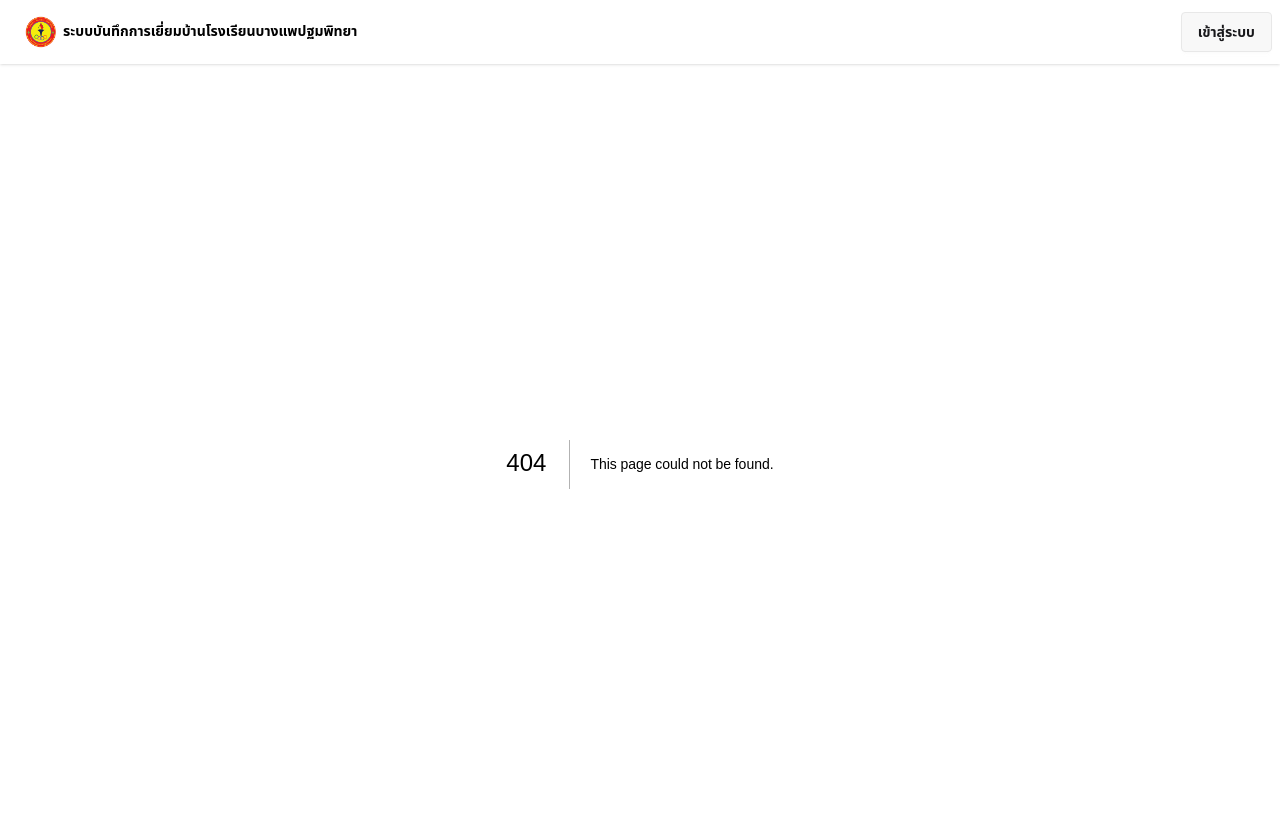
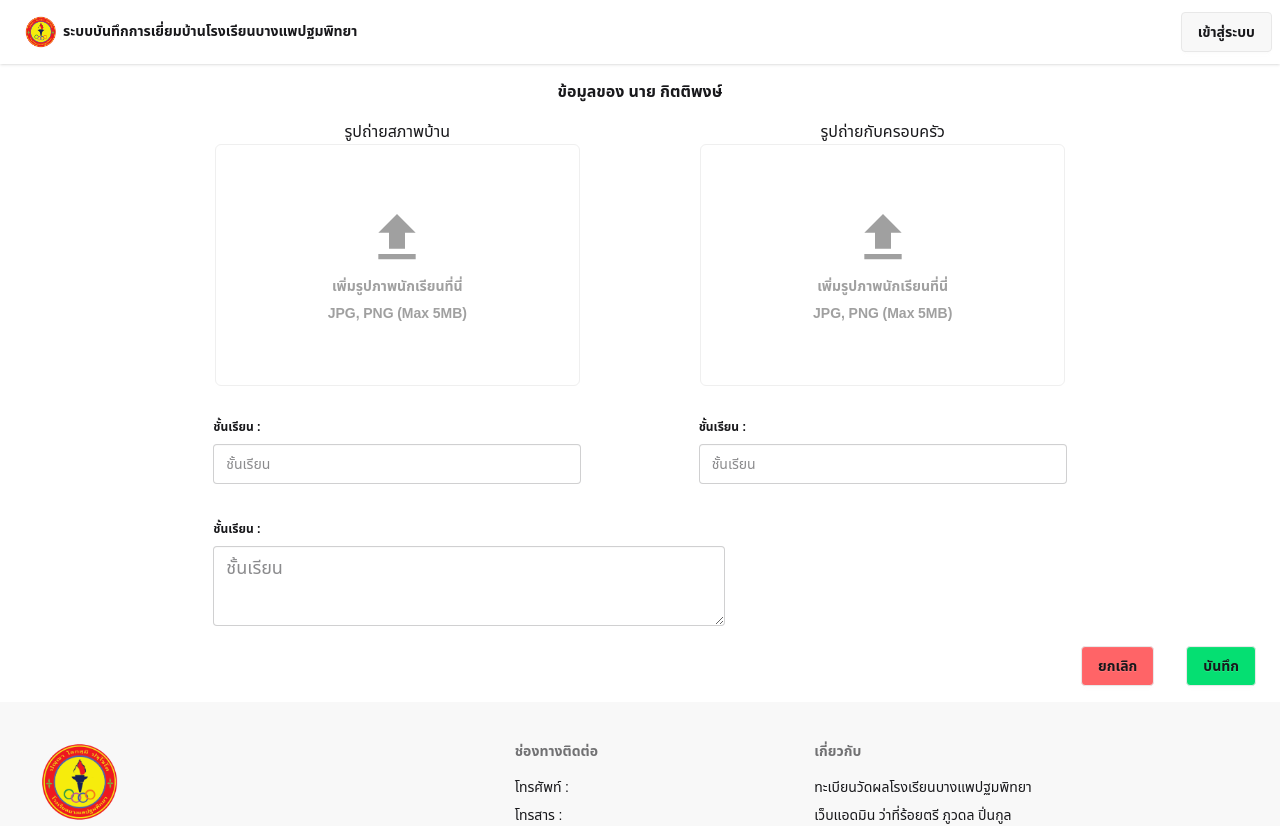
Before and after one commit to Punsano26/ProjectVisitHome, a Next.js app: page /teacher/visit-result in a window 1280 px wide. Before the commit this address had no page. Shown: the top 826 px of the page. Built offline with nearby package versions, Linux system fonts and the light colour scheme.

Commit message:
add page upload visit-result and edit layout

```diff
--- a/src/app/admin/classroom/page.jsx
+++ b/src/app/admin/classroom/page.jsx
@@ -6,7 +6,7 @@ import ModalAddStudent from '@components/modals/addstudent';
 
 const page = () => {
   return (
-    <div className='p-2'>
+    <div className='p-2 h-screen'>
          <h5 className="text-center font-bold">
           มัธยมศึกษาปีที่<span>5/1</span>
         </h5>
--- a/src/app/teacher/home/page.jsx
+++ b/src/app/teacher/home/page.jsx
@@ -54,7 +54,8 @@ const page = () => {
           </label>
         </div>
       </div>
-      <button className="btn btn-success">พิมพ์รายชื่อนักเรียน</button>
+      <div className="items-center flex justify-center mb-4 md:justify-start md:ml-4 "><button className="btn btn-success">พิมพ์รายชื่อนักเรียน</button></div>
+
       {/* ตารางแสดงรายชื่อนักเรียนขอห้องนี้ */}
       <div className="overflow-x-auto">
         <table className="table">
@@ -122,14 +123,16 @@ const page = () => {
                 <td>
                   <span>{student.lastname}</span>
                 </td>
+
                 {/* ใช้ Ternary Operator */}
                 <td className="text-center">
                   {student.status_visit !== "เยี่ยมแล้ว" ? (
-                    <span className="inline-flex items-center rounded-md bg-red-300 px-2 py-1 text-xs font-medium text-red-800 ring-1 ring-red-600/20 ring-inset">
+
+                    <span className="badge badge-soft badge-error">
                       {student.status_visit}
                     </span>
                   ) : (
-                    <span className="inline-flex items-center rounded-md bg-emerald-300 px-2 py-1 text-xs font-medium text-green-800 ring-1 ring-green-600/20 ring-inset">
+                    <span className="badge badge-soft badge-success">
                       {student.status_visit}
                     </span>
                   )}
--- /dev/null
+++ b/src/app/teacher/visit-result/page.jsx
@@ -0,0 +1,133 @@
+"use client";
+import { useState } from "react";
+import { MdUpload } from "react-icons/md";
+import React from "react";
+
+const page = () => {
+  const [homepic, setHomepic] = useState(null);
+  const [familypic, setFamilypic] = useState(null);
+
+  const handleAddHome = () => {
+    document.getElementById("addhomepic").click();
+  };
+  const handleAddFamily = () => {
+    document.getElementById("addfamilypic").click();
+  };
+
+  return (
+    <div>
+      <div className="flex justify-center items-center mt-4">
+        <h5 className="font-semibold">
+          ข้อมูลของ <span>นาย</span> <span>กิตติพงษ์</span>
+        </h5>
+      </div>
+
+      <div className="md:flex mx-auto justify-between w-8/12">
+        {/* ส่วนปุ่มเพิ่มรูปภาพบ้านกับรูปภาพนักเรียน */}
+        <div className="flex flex-col justify-center items-center mt-4">
+          <h3>รูปถ่ายสภาพบ้าน</h3>
+          <div
+            className={`btn btn-ghost flex flex-col py-30 px-28 border-1 rounded-md border-[#EFEFEF]`}
+            onClick={handleAddHome}
+          >
+            {homepic ? (
+              <>
+                <img
+                  src={URL.createObjectURL(homepic)}
+                  className="w-30 h-28 rounded-md object-cover"
+                  alt=""
+                />
+              </>
+            ) : (
+              <>
+                <div>
+                  <MdUpload className="size-16 text-[#A0A0A0]" />
+                </div>
+                <p className="text-[#A0A0A0]">เพิ่มรูปภาพนักเรียนที่นี่</p>
+                <p className="text-[#A0A0A0]">JPG, PNG (Max 5MB)</p>
+              </>
+            )}
+
+          </div>
+
+          {/* Hidden file input with a unique ID */}
+          <input
+            className="hidden"
+            type="file"
+            id="addhomepic"
+            accept="image/jpeg, image/png"
+            onChange={(e) => setHomepic(e.target.files[0])}
+          />
+         <fieldset className="fieldset my-6">
+          <legend className="fieldset-legend">ชั้นเรียน :</legend>
+          <input
+            type="text"
+            className="input w-64 md:w-92"
+            placeholder="ชั้นเรียน"
+          />
+        </fieldset>
+        </div>
+        <div className="flex flex-col justify-center items-center mt-4">
+          <h3>รูปถ่ายกับครอบครัว</h3>
+          <div
+            className={`btn btn-ghost flex flex-col py-30 px-28 border-1 rounded-md border-[#EFEFEF]`}
+            onClick={handleAddFamily}
+          >
+            {familypic ? (
+              <>
+                <img
+                  src={URL.createObjectURL(familypic)}
+                  className="w-30 h-28 rounded-md object-cover"
+                  alt=""
+                />
+              </>
+            ) : (
+              <>
+                <div>
+                  <MdUpload className="size-16 text-[#A0A0A0]" />
+                </div>
+                <p className="text-[#A0A0A0]">เพิ่มรูปภาพนักเรียนที่นี่</p>
+                <p className="text-[#A0A0A0]">JPG, PNG (Max 5MB)</p>
+              </>
+            )}
+          </div>
+
+          {/* Hidden file input with a unique ID */}
+          <input
+            className="hidden"
+            type="file"
+            id="addfamilypic"
+            accept="image/jpeg, image/png"
+            onChange={(e) => setFamilypic(e.target.files[0])}
+          />
+          <fieldset className="fieldset my-6">
+          <legend className="fieldset-legend">ชั้นเรียน :</legend>
+          <input
+            type="text"
+            className="input w-64 md:w-92"
+            placeholder="ชั้นเรียน"
+          />
+        </fieldset>
+        </div>
+      </div>
+
+
+      <div className="flex items-center justify-between w-8/12 mx-auto">
+        <fieldset className="fieldset">
+          <legend className="fieldset-legend">ชั้นเรียน :</legend>
+          <textarea
+            className="textarea textarea-lg w-64 md:w-128"
+            placeholder="ชั้นเรียน"
+          />
+        </fieldset>
+      </div>
+
+      <div className="flex justify-end mr-6 my-4">
+        <button className="btn bg-red-400 mr-8">ยกเลิก</button>
+        <button className="btn bg-green-400">บันทึก</button>
+      </div>
+    </div>
+  );
+};
+
+export default page;
```
